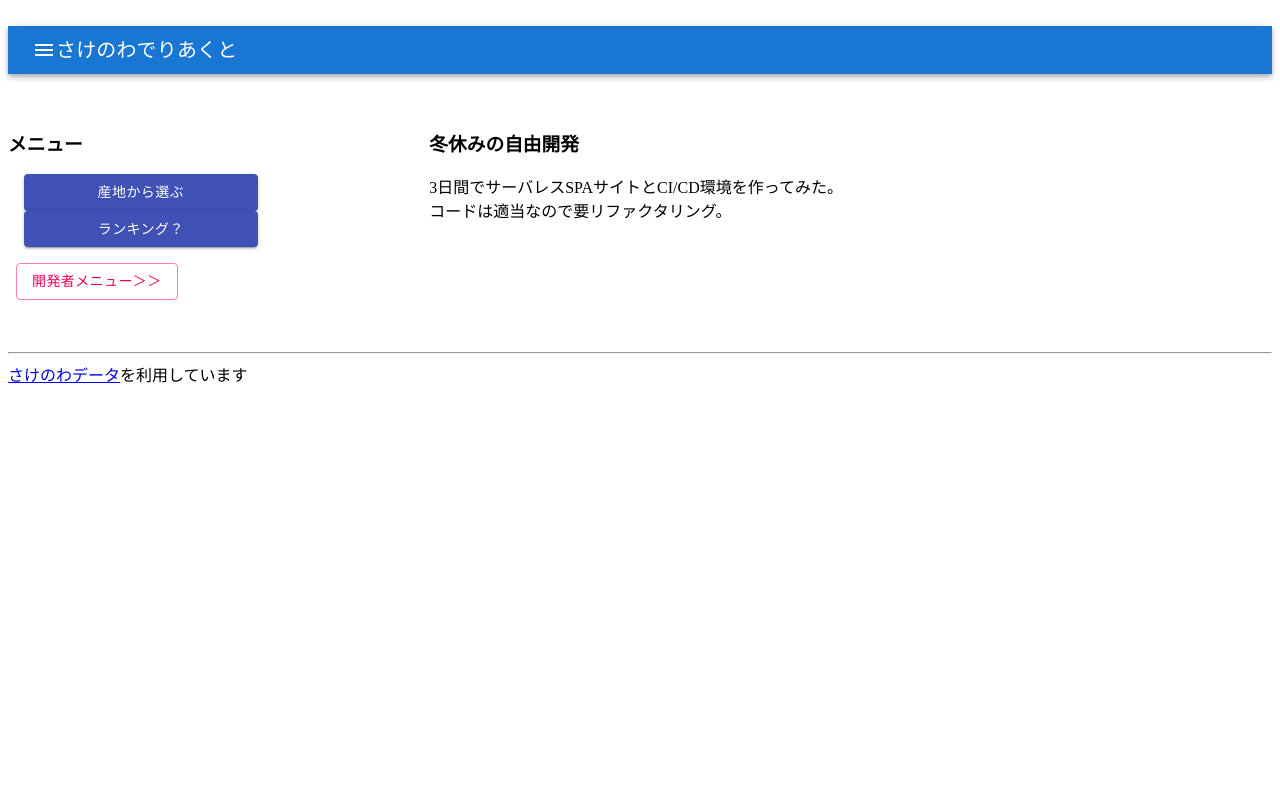
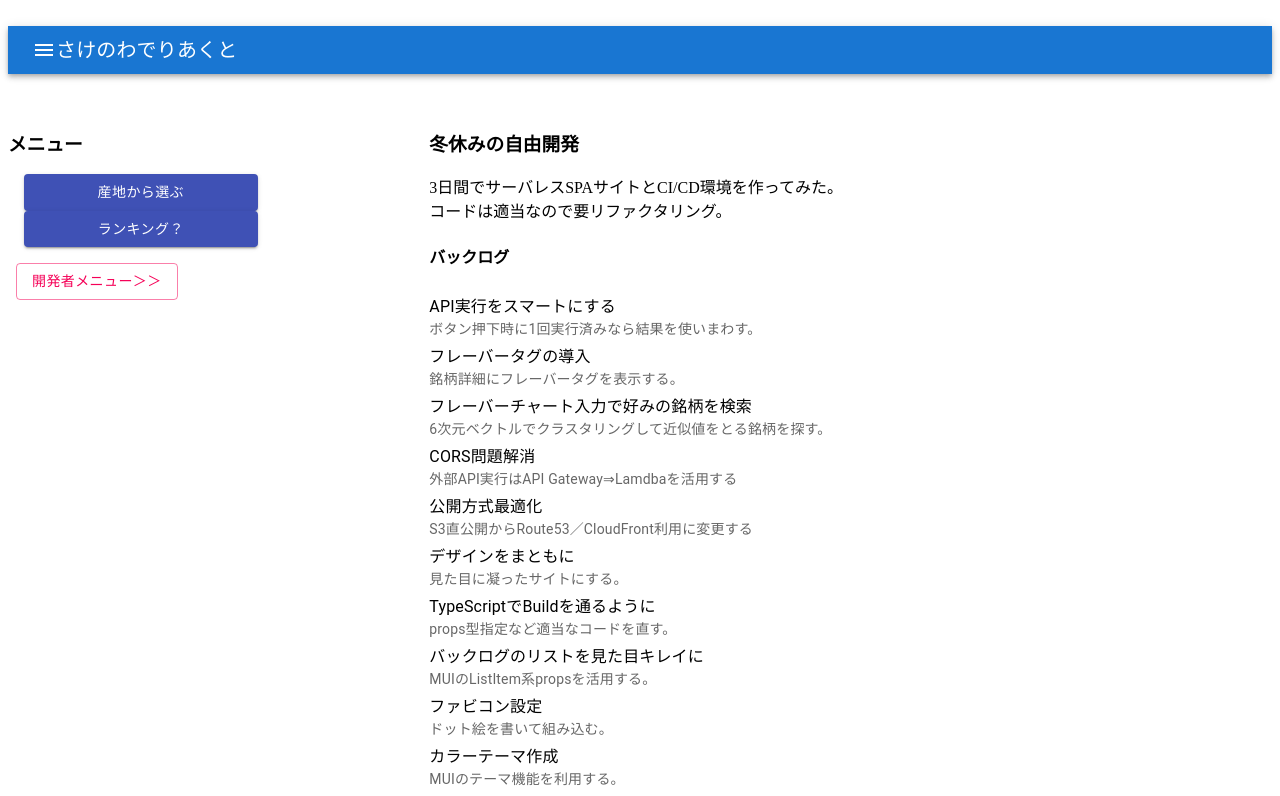
Before and after one commit to snoopyuki/sakeAPP, a React (Create React App) app: page / in a window 1280 px wide. Shown: the top 796 px of the page. Built offline with nearby package versions, Linux system fonts and the light colour scheme.

Commit message:
バックログ作成

```diff
--- a/src/App.tsx
+++ b/src/App.tsx
@@ -9,6 +9,7 @@ import Grid from "@mui/material/Grid";
 import { Header } from "./components/header";
 import { Menu } from "./components/menu";
 import { StepBar } from "./components/stepBar";
+import { InitContents } from "./components/initContents";
 import { BrandDetail } from "./components/brandDetail";
 import { Footer } from "./components/footer";
 
@@ -278,12 +279,7 @@ export const App = () => {
             style={{ display: initShowFlag ? "" : "none" }}
           >
             <div>
-              <h3>冬休みの自由開発</h3>
-              <p>
-                3日間でサーバレスSPAサイトとCI/CD環境を作ってみた。
-                <br />
-                コードは適当なので要リファクタリング。
-              </p>
+              <InitContents />
             </div>
           </Box>
           <Box
--- /dev/null
+++ b/src/components/initContents.tsx
@@ -0,0 +1,75 @@
+import { ListItemButton, ListItemText } from "@mui/material";
+
+//　バックログの中身
+const backLog = [
+  {
+    p: "API実行をスマートにする",
+    s: "ボタン押下時に1回実行済みなら結果を使いまわす。"
+  },
+  {
+    p: "フレーバータグの導入",
+    s: "銘柄詳細にフレーバータグを表示する。"
+  },
+  {
+    p: "フレーバーチャート入力で好みの銘柄を検索",
+    s: "6次元ベクトルでクラスタリングして近似値をとる銘柄を探す。"
+  },
+  {
+    p: "CORS問題解消",
+    s: "外部API実行はAPI Gateway⇒Lamdbaを活用する"
+  },
+  {
+    p: "公開方式最適化",
+    s: "S3直公開からRoute53／CloudFront利用に変更する"
+  },
+  {
+    p: "デザインをまともに",
+    s: "見た目に凝ったサイトにする。"
+  },
+  {
+    p: "TypeScriptでBuildを通るように",
+    s: "props型指定など適当なコードを直す。"
+  },
+  {
+    p: "バックログのリストを見た目キレイに",
+    s: "MUIのListItem系propsを活用する。"
+  },
+  {
+    p: "ファビコン設定",
+    s: "ドット絵を書いて組み込む。"
+  },
+  {
+    p: "カラーテーマ作成",
+    s: "MUIのテーマ機能を利用する。"
+  },
+  {
+    p: "ランキング機能実装",
+    s: "メニューのランキング押下時の機能を実装する。"
+  },
+  {
+    p: "ヘッダーアイコンの活用",
+    s: "ヘッダーアイコン押下時の処理を作る。開発者メニューの移行？"
+  }
+];
+
+// 初期表示のコンテンツエリア
+export const InitContents = () => {
+  return (
+    <>
+      <h3>冬休みの自由開発</h3>
+      <p>
+        3日間でサーバレスSPAサイトとCI/CD環境を作ってみた。
+        <br />
+        コードは適当なので要リファクタリング。
+      </p>
+      <h4>バックログ</h4>
+      <ListItemButton>
+        <div>
+          {backLog.map((bl) => {
+            return <ListItemText kye={bl.p} primary={bl.p} secondary={bl.s} />;
+          })}
+        </div>
+      </ListItemButton>
+    </>
+  );
+};
--- a/src/styles.css
+++ /dev/null
@@ -1,4 +0,0 @@
-.App {
-  font-family: sans-serif;
-  text-align: center;
-}
```
